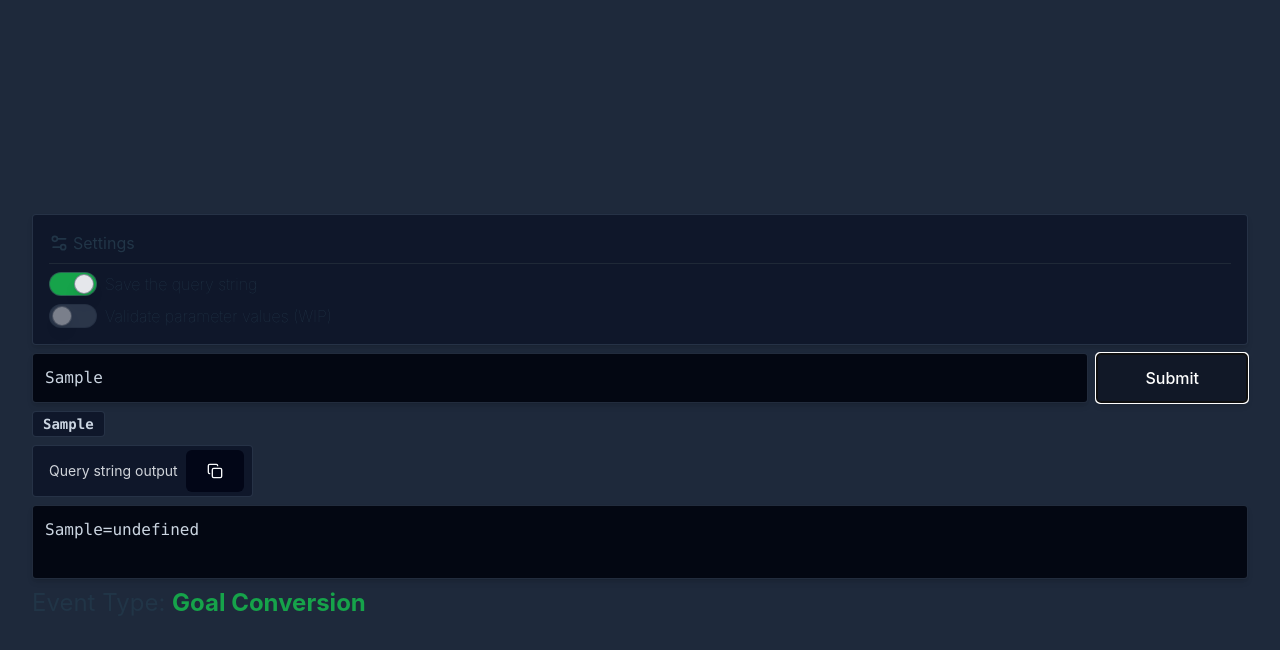
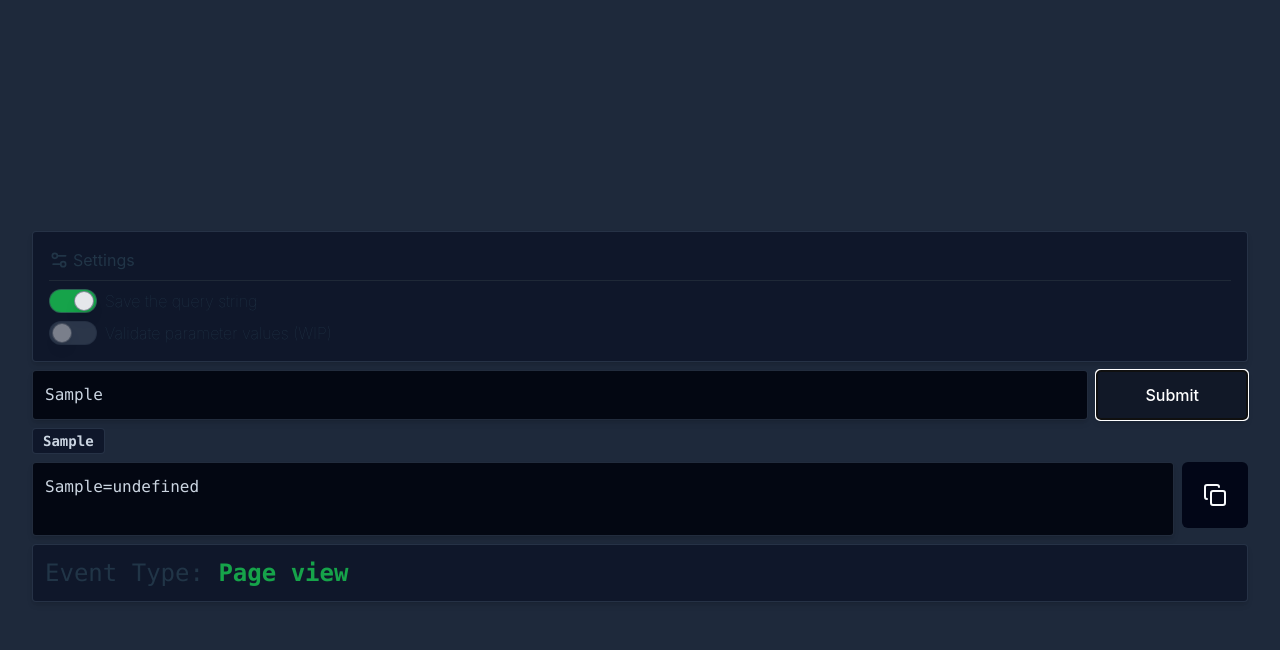
Before and after one commit to anthonybartczak/piwik-pro-request-debug, a React (Vite) app: page / in a window 1280 px wide. Both pictures are taken after typing "Sample" into the empty fields and a click on the button "Submit". Shown: the top 650 px of the page. Built offline with nearby package versions, Linux system fonts and the light colour scheme; what @piwikpro/react-piwik-pro would draw is missing.

Commit message:
Fixed goal detection and adjusted the event type field to match the UI

```diff
--- a/src/App.tsx
+++ b/src/App.tsx
@@ -29,7 +29,7 @@ const App: React.FC = () => {
 
   const [savedQueryString, setSavedQueryString] = useLocalStorage(
     "queryString",
-    ""
+    "",
   );
   const [settings, setSettings] = useLocalStorage("settings", {
     useSavedString: true,
@@ -180,32 +180,33 @@ const App: React.FC = () => {
       </div>
       {parsedQueryString.length > 0 && (
         <div id="modified-query-string" className="flex flex-col gap-y-2">
-          <div className="flex w-fit flex-row items-center gap-x-2 rounded-sm border border-slate-700/[.65] bg-slate-900 py-1 pl-4 pr-2">
-            <h1 className="text-sm text-gray-300">Query string output</h1>
+          <div className="flex gap-x-2">
+            <textarea
+              id="modified-query-string-output"
+              className="min-h-fit w-full min-w-max resize-none rounded-sm border border-slate-700/[.65] p-3 font-mono shadow-md scrollbar-thin hover:resize-y"
+              readOnly
+              value={parsedQueryString
+                .map((param) => `${param.name}=${param.value}`)
+                .join("&")}
+            ></textarea>
             <Button
-              className="bg-slate-950 p-5 hover:bg-slate-800"
+              className="min-h-fit bg-slate-950 p-5 hover:bg-slate-800"
               onClick={() => {
                 const element = document.getElementById(
-                  "modified-query-string-output"
+                  "modified-query-string-output",
                 ) as HTMLInputElement;
                 if (element) {
                   navigator.clipboard.writeText(element.value);
                 }
               }}
             >
-              <Copy className="h-4 w-4" />
+              <Copy className="h-auto w-auto" />
             </Button>
           </div>
-          <textarea
-            id="modified-query-string-output"
-            className="min-h-fit w-full min-w-max resize-none rounded-sm border border-slate-700/[.65] p-3 font-mono shadow-md scrollbar-thin hover:resize-y"
-            readOnly
-            value={parsedQueryString
-              .map((param) => `${param.name}=${param.value}`)
-              .join("&")}
-          ></textarea>
-
-          <div className="text-2xl">
+          <div
+            id="event-type-detected"
+            className="min-h-fit w-full min-w-max rounded-sm border border-slate-700/[.65] bg-slate-900 p-3 font-mono text-2xl shadow-md"
+          >
             Event Type:{" "}
             <span className="font-bold text-green-600">
               {getEventType(parsedQueryString)}
--- a/src/lib/getEventType.ts
+++ b/src/lib/getEventType.ts
@@ -71,7 +71,7 @@ export function getEventType(eventParams: ParsedQueryString[]): EventType {
 
 function isGoalConversion(eventParams: ParsedQueryString[]) {
   const idgoal = eventParams.find((p) => p.name === "idgoal");
-  return idgoal?.value !== "0";
+  return idgoal?.value && idgoal.value !== "0";
 }
 
 function isPing(eventParams: ParsedQueryString[]) {
```
